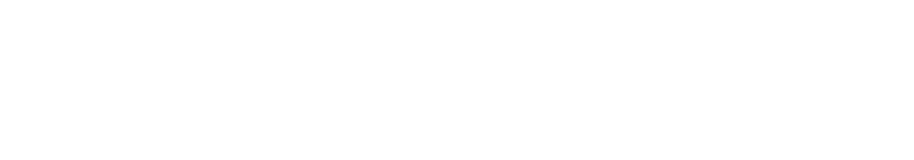
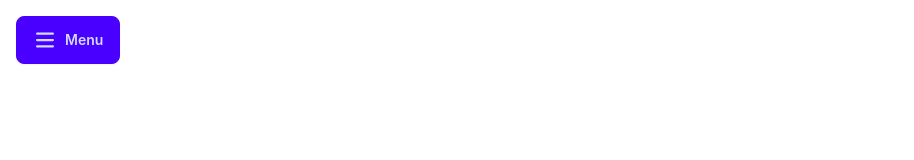
Before and after one commit to robglazerumass/SocialRhythm, a React (Vite) app in the folder Frontend/: page /feed in a window 1280 px wide. Shown: the top 160 px of the page, without its empty margins (0-914 px from the left). Built offline with nearby package versions, Linux system fonts and the light colour scheme.

Commit message:
temporary fix for menu bar

```diff
--- a/Frontend/src/components/FeedImage.tsx
+++ b/Frontend/src/components/FeedImage.tsx
@@ -3,7 +3,7 @@
 export default function FeedImage() {
     const imageUrl = "https://images.pexels.com/photos/17731677/pexels-photo-17731677/free-photo-of-a-red-parachute-flying-through-the-air-in-a-blue-sky.jpeg?auto=compress&cs=tinysrgb&w=800&lazy=load"
 	return (
-			<div className="image-view relative w-3/5">
+			<div className="image-view relative w-3/5 -z-10">
 				<img
 					src={imageUrl}
 					className="post-image aspect-square"
--- a/Frontend/src/components/Interaction.tsx
+++ b/Frontend/src/components/Interaction.tsx
@@ -1,7 +1,5 @@
 import React from 'react'
 import { HandThumbUpIcon, HandThumbDownIcon, ChatBubbleOvalLeftIcon } from '@heroicons/react/24/outline'
-
-
 
 export default function Interaction() {
   return (
--- a/Frontend/src/components/menubar.tsx
+++ b/Frontend/src/components/menubar.tsx
@@ -1,17 +1,11 @@
-import { Link, json } from "react-router-dom";
-import { useState } from "react";
-import axios from "axios";
-
 function MenuBar() {
     return(
-    <div className="drawer lg:drawer-open">
+    <div className="drawer">
     <input id="my-drawer-2" type="checkbox" className="drawer-toggle" />
     <div className="drawer-content flex flex-col items-center justify-center">
         {/* Page content here */}
-        <label htmlFor="my-drawer-2" className="btn btn-primary drawer-button lg:hidden">Open drawer</label>
-
     </div>
-    <div className="drawer-side">
+    <div className="drawer-side z-10">
         <label htmlFor="my-drawer-2" aria-label="close sidebar" className="drawer-overlay"></label>
         <ul className="menu p-4 w-80 min-h-full bg-base-200 text-base-content">
         {/* Sidebar content here */}
--- a/Frontend/src/main.tsx
+++ b/Frontend/src/main.tsx
@@ -9,6 +9,7 @@
 import Login from "./page/Login.tsx";
 import SignUp from "./page/SignUp.tsx";
 import Feed from "./page/Feed.tsx";
+import MenuBar from "./components/menubar.tsx";
 const router = createBrowserRouter([
 	{
 		path: "/",
@@ -28,7 +29,7 @@
 	},
 	{
 		path: "feed",
-		element: <Feed />
+		element: <Feed/>
 	},
 
 	{
--- a/Frontend/src/page/Feed.tsx
+++ b/Frontend/src/page/Feed.tsx
@@ -1,8 +1,7 @@
-import { Link } from 'react-router-dom'
-import signup_img from "../assets/signup_img.jpg"
 import MenuBar from '../components/menubar';
 import FeedImage from '../components/FeedImage';
 import Interaction from '../components/Interaction';
+import { Bars3Icon } from '@heroicons/react/16/solid'
 
 export default function Feed() {
 
@@ -10,6 +9,13 @@
         <div >
             {/* <MenuBar /> */}
             {/* Add other components like title and description into the div below*/}
+            <MenuBar/>
+            <div className='menu-icon fixed top-4 left-4'>
+            <label htmlFor="my-drawer-2" className="btn btn-primary drawer-button">
+                <Bars3Icon className='h-6'/>
+                Menu
+            </label>
+            </div>
             <div className="temp-feed-view h-full overflow-y-scroll w-full flex flex-col items-center box-border">
             <FeedImage />
             <Interaction />
```
